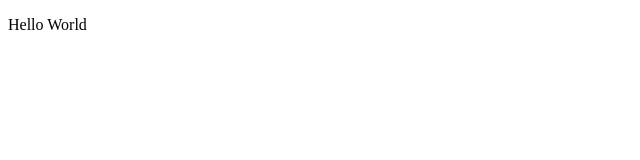
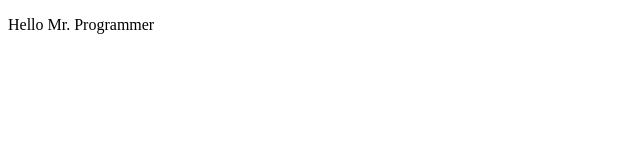
Before and after one commit to EnAnsari/simple-HTML-and-CSS, a plain HTML site: page sample_01/index.html in a window 1280 px wide. Shown: the full height of the page, 0-640 px from the left. Drawn offline with Linux system fonts and the light colour scheme.

Commit message:
hello mr. programmer

```diff
--- a/sample_01/index.html
+++ b/sample_01/index.html
@@ -4,11 +4,11 @@
     <meta charset="UTF-8">
     <meta http-equiv="X-UA-Compatible" content="IE=edge">
     <meta name="viewport" content="width=device-width, initial-scale=1.0">
-    <title>Document</title>
+    <title>first sample</title>
 </head>
 <body>
     <p>
-        Hello World
+        Hello Mr. Programmer
     </p>
 </body>
 </html>
```
